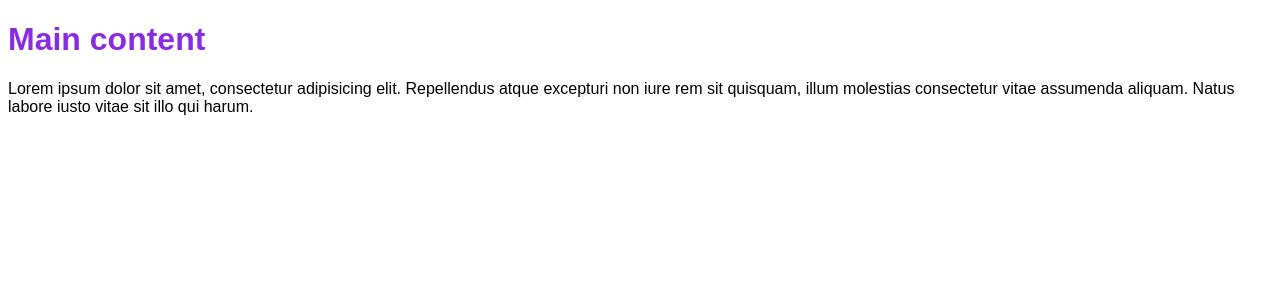
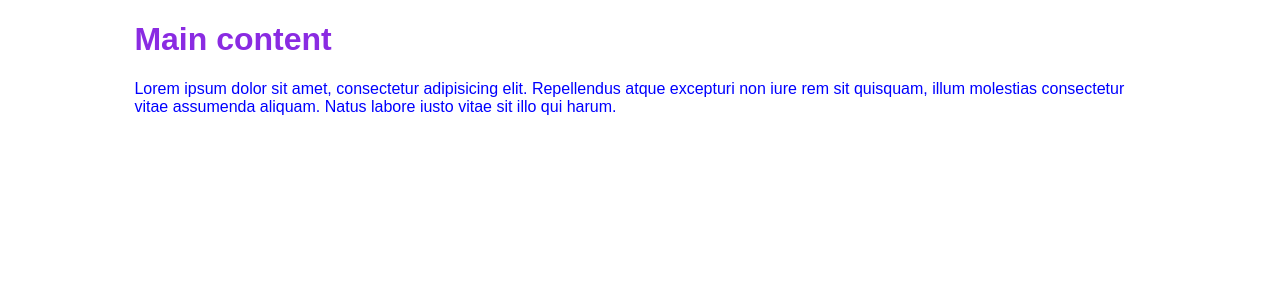
Before and after one commit to hgabor/git-branching-13de-2026, a React (Vite) app: page / in a window 1280 px wide. Shown: the top 300 px of the page. Built offline with nearby package versions, Linux system fonts and the light colour scheme.

Commit message:
Added styles for main content

```diff
--- a/src/App.css
+++ b/src/App.css
@@ -6,3 +6,12 @@
 h1 {
   color: blueviolet;
 }
+
+p {
+  color: blue;
+}
+
+main {
+  max-width: 80%;
+  margin: auto;
+}
```
